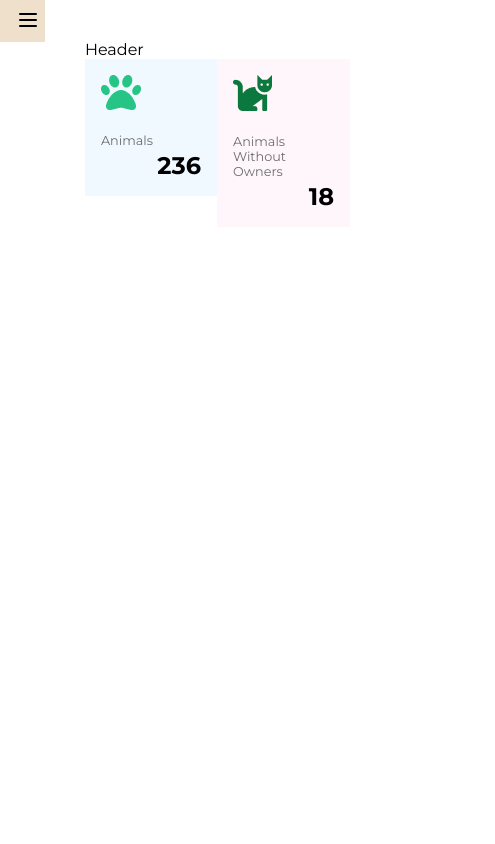
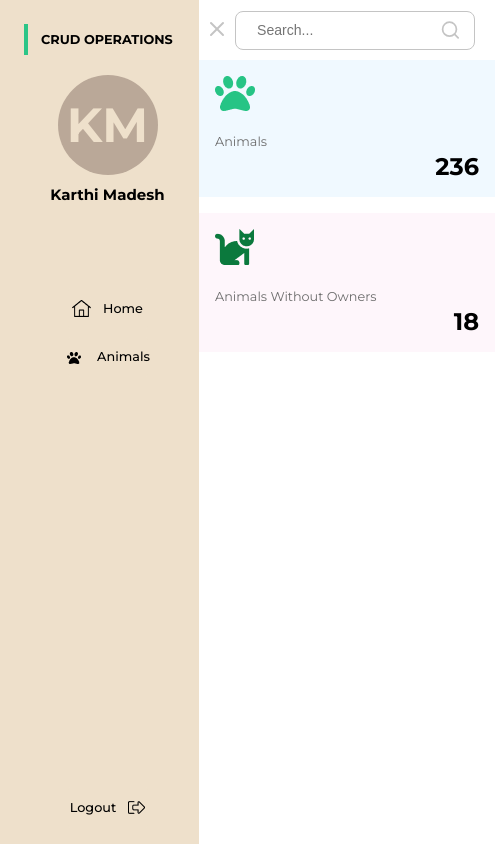
Before and after one commit to BlueTeam-2challenge/2challenge-front, a React (Vite) app: page / in a window 390 px wide. Shown: the whole page, 495 px wide, since content can reach past the window. Built offline with nearby package versions, Linux system fonts and the light colour scheme.

Commit message:
chore: Update SideMenu and Dashboard styles for responsive design

```diff
--- a/index.html
+++ b/index.html
@@ -1,20 +1,20 @@
-<!doctype html>
+<!DOCTYPE html>
 <html lang="en">
-
   <head>
     <meta charset="UTF-8" />
     <link rel="icon" type="image/svg+xml" href="/vite.svg" />
-  <link rel="preconnect" href="https://fonts.googleapis.com">
-  <link rel="preconnect" href="https://fonts.gstatic.com" crossorigin>
-  <link href="https://fonts.googleapis.com/css2?family=Montserrat:ital,wght@0,100..900;1,100..900&display=swap"
-    rel="stylesheet">
+    <link rel="preconnect" href="https://fonts.googleapis.com" />
+    <link rel="preconnect" href="https://fonts.gstatic.com" crossorigin />
+    <link
+      href="https://fonts.googleapis.com/css2?family=Montserrat:ital,wght@0,100..900;1,100..900&display=swap"
+      rel="stylesheet"
+    />
     <meta name="viewport" content="width=device-width, initial-scale=1.0" />
-  <title>Vite + React + TS</title>
+    <title>Desafio 2 - Compass</title>
   </head>
 
   <body>
     <div id="root"></div>
     <script type="module" src="/src/main.tsx"></script>
   </body>
-
 </html>
--- /dev/null
+++ b/src/components/Header/Header.module.css
@@ -0,0 +1,43 @@
+.container {
+  display: flex;
+  justify-content: space-between;
+  align-items: center;
+  width: 100%;
+  height: 3.75rem;
+}
+
+.button {
+  outline: none;
+  border: none;
+  color: none;
+  background-color: white;
+  cursor: pointer;
+}
+.search {
+  display: flex;
+  justify-content: center;
+  align-items: center;
+  width: 212px;
+  height: 37px;
+  padding: 0 13px;
+  background-color: white;
+  border-radius: 8px;
+  border: 1px solid #c4c4c4;
+  margin-right: 100px;
+}
+.input {
+  width: 100%;
+  height: 100%;
+  border: none;
+  outline: none;
+  color: #c4c4c4;
+  background-color: white;
+  font-size: 0.88rem;
+  padding: 0 0 0 0.5rem;
+}
+
+@media screen and (max-width: 685px) {
+  .search {
+    margin-right: 20px;
+  }
+}
--- a/src/components/Header/index.tsx
+++ b/src/components/Header/index.tsx
@@ -1,7 +1,70 @@
-import React from "react";
+import React, { useEffect, useState } from "react";
+import styles from "./Header.module.css";
+import {
+  CircleChevronLeft,
+  CircleChevronRight,
+  Search,
+  Menu,
+  X,
+} from "lucide-react";
 
-function Header() {
-  return <div>Header</div>;
+interface HeaderProps {
+  action: () => void;
+  searchPlaceholder: string;
+}
+
+function Header(props: HeaderProps) {
+  const [menu, setMenu] = useState<boolean>(false);
+  const [menuBurger, setHamburger] = useState<boolean>(false);
+
+  useEffect(() => {
+    const isMobile = () => {
+      if (window.innerWidth <= 685) {
+        setHamburger(true);
+      } else {
+        setHamburger(false);
+      }
+    };
+
+    isMobile();
+
+    window.addEventListener("resize", isMobile);
+
+    return () => window.removeEventListener("resize", isMobile);
+  }, []);
+
+  const toggleMenu = () => {
+    setMenu(!menu);
+    props.action();
+  };
+
+  return (
+    <div className={styles.container}>
+      <div className={styles.menu} onClick={toggleMenu}>
+        <button className={styles.button}>
+          {menuBurger ? (
+            menu ? (
+              <Menu color="#C4C4C4" />
+            ) : (
+              <X color="#C4C4C4" />
+            )
+          ) : menu ? (
+            <CircleChevronRight color="#C4C4C4" />
+          ) : (
+            <CircleChevronLeft color="#C4C4C4" />
+          )}
+        </button>
+      </div>
+      <form className={styles.search}>
+        <input
+          type="text"
+          placeholder={props.searchPlaceholder}
+          className={styles.input}
+        />
+        <Search color="#c4c4c4" />
+      </form>
+    </div>
+  );
 }
 
 export default Header;
--- a/src/components/SideMenu/SideMenu.module.css
+++ b/src/components/SideMenu/SideMenu.module.css
@@ -36,23 +36,6 @@
 
 .menuIcon {
   display: none;
-}
-
-.openMenu {
-  top: 5vh;
-  left: calc(100% - 0px);
-  background-color: #2bc587;
-  border-top-right-radius: 20%;
-  border-bottom-right-radius: 20%;
-  border: none;
-  width: 40px;
-  height: 40px;
-  display: flex;
-  justify-content: center;
-  align-items: center;
-  cursor: pointer;
-  position: absolute;
-  z-index: 1000;
 }
 
 .hide {
@@ -101,17 +84,13 @@
 
   .sidebar {
     width: 100%;
-    height: 5vh;
-  }
-
-  .sideContent {
-    padding-top: 5rem;
+    height: 100vh;
   }
 
   .sidebar.side {
     box-sizing: border-box;
     width: 50%;
-    height: 100vh;
+    height: 100%;
   }
 
   .sidebar.nav .logout {
@@ -121,4 +100,7 @@
   .openMenu {
     display: none;
   }
+  .sidebar.sideHide {
+    display: none;
+  }
 }
--- a/src/components/SideMenu/SideMenu.tsx
+++ b/src/components/SideMenu/SideMenu.tsx
@@ -2,48 +2,14 @@ import { Logo } from "../Logo";
 import NavButton from "../NavButton/NavButton";
 import UserProfile from "../UserProfile";
 import styles from "./SideMenu.module.css";
-import { X, Menu, ChevronRight, ChevronLeft } from "lucide-react";
-import { useState, useEffect } from "react";
 import { SideMenuProps } from "./types";
 
-const SideMenu = ({ toggleHamburger, toggleMenu }: SideMenuProps) => {
-  const [hamburger, setHamburger] = useState<boolean>(false);
-  const [menu, setMenu] = useState<boolean>(false);
-
-  toggleHamburger = () => {
-    setHamburger(!hamburger);
-  };
-
-  toggleMenu = () => {
-    setMenu(!menu);
-  };
-
-  useEffect(() => {
-    const isMobile = () => {
-      if (window.innerWidth <= 685) {
-        setHamburger(true);
-        setMenu(false);
-      } else {
-        setHamburger(false);
-      }
-    };
-
-    isMobile();
-
-    window.addEventListener("resize", isMobile);
-  }, []);
-
+const SideMenu = ({ menu }: SideMenuProps) => {
   return (
     <>
-      <div
-        className={`${styles.sidebar} ${hamburger ? styles.nav : styles.side} ${
-          menu ? styles.sideHide : ""
-        }`}
-      >
+      <div className={`${styles.sidebar} ${menu ? styles.sideHide : ""}`}>
         <div
-          className={`${styles.sideContent} ${hamburger ? styles.hide : ""} ${
-            menu ? styles.contentHide : ""
-          }`}
+          className={`${styles.sideContent} ${menu ? styles.contentHide : ""}`}
         >
           <Logo variant="small" />
           <UserProfile variant="default" name="Karthi Madesh" />
@@ -54,7 +20,7 @@ const SideMenu = ({ toggleHamburger, toggleMenu }: SideMenuProps) => {
               icon="src\assets\images\Home-icon.png"
             />
             <NavButton
-              to="/Animais"
+              to="/animals"
               label="Animals"
               icon="src\assets\images\Animals-icon.png"
             />
@@ -67,12 +33,6 @@ const SideMenu = ({ toggleHamburger, toggleMenu }: SideMenuProps) => {
             icon="src\assets\images\logout-icon.png"
           />
         </div>
-        <div className={`${styles.openMenu} `} onClick={toggleMenu}>
-          {menu ? <ChevronRight /> : <ChevronLeft />}
-        </div>
-      </div>
-      <div className={styles.menuIcon} onClick={toggleHamburger}>
-        {hamburger ? <Menu /> : <X />}
       </div>
     </>
   );
--- a/src/components/SideMenu/types.ts
+++ b/src/components/SideMenu/types.ts
@@ -1,4 +1,4 @@
 export interface SideMenuProps {
-  toggleMenu?: () => void;
+  menu?: boolean;
   toggleHamburger?: () => void;
 }
--- a/src/pages/dashboard/Dashboard.module.css
+++ b/src/pages/dashboard/Dashboard.module.css
@@ -2,7 +2,11 @@
   display: flex;
 }
 .notAside {
-  padding: 40px;
+  width: 100%;
+  padding: 0 30px;
+}
+.header {
+  width: 100%;
 }
 .content {
   padding: 1.25rem;
@@ -55,5 +59,14 @@
 }
 .containerCards {
   display: flex;
-  flex-flow: row;
+  flex-direction: row;
 }
+
+@media screen and (max-width: 685px) {
+  .containerCards {
+    flex-direction: column;
+  }
+  .notAside {
+    padding: 0;
+  }
+}
--- a/src/pages/dashboard/Dashboard.tsx
+++ b/src/pages/dashboard/Dashboard.tsx
@@ -1,14 +1,23 @@
+import React, { useState } from "react";
 import SideMenu from "../../components/SideMenu/SideMenu";
 import CardPage from "./components/CardPage";
 import styles from "./Dashboard.module.css";
 import Header from "../../components/Header";
 
 const Dashboard = () => {
+  const [menu, setMenu] = useState<boolean>(false);
+
+  const toggleMenu = () => {
+    setMenu(!menu);
+  };
+
   return (
     <div className={styles.aside}>
-      <SideMenu />
+      <SideMenu menu={menu} />
       <div className={styles.notAside}>
-        <Header />
+        <div className={styles.header}>
+          <Header searchPlaceholder="Search..." action={toggleMenu} />
+        </div>
         <section className={styles.containerCards}>
           <CardPage
             icon="src\assets\images\icone-pata.png"
```
Lines whose indentation alone changed are shown as unchanged.
